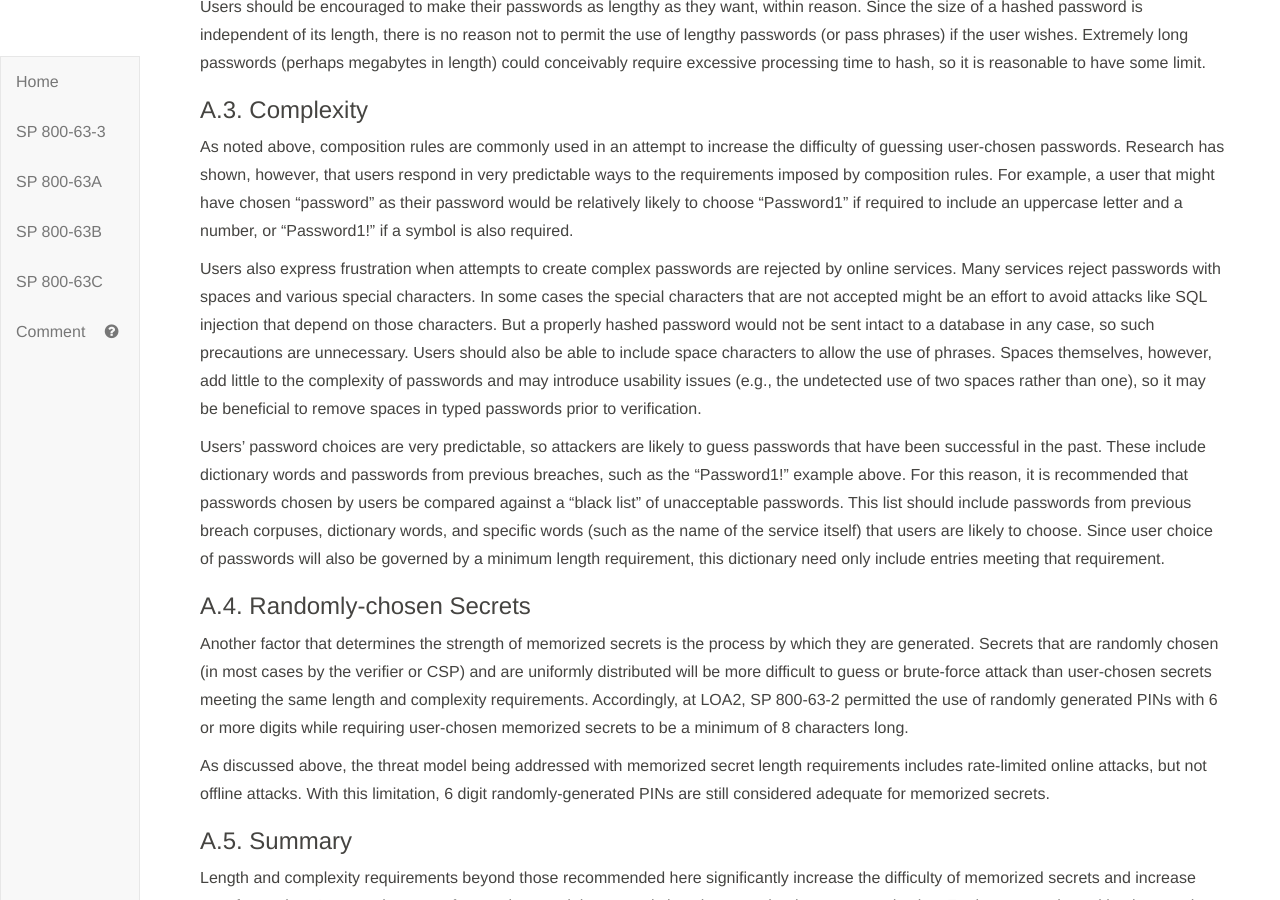
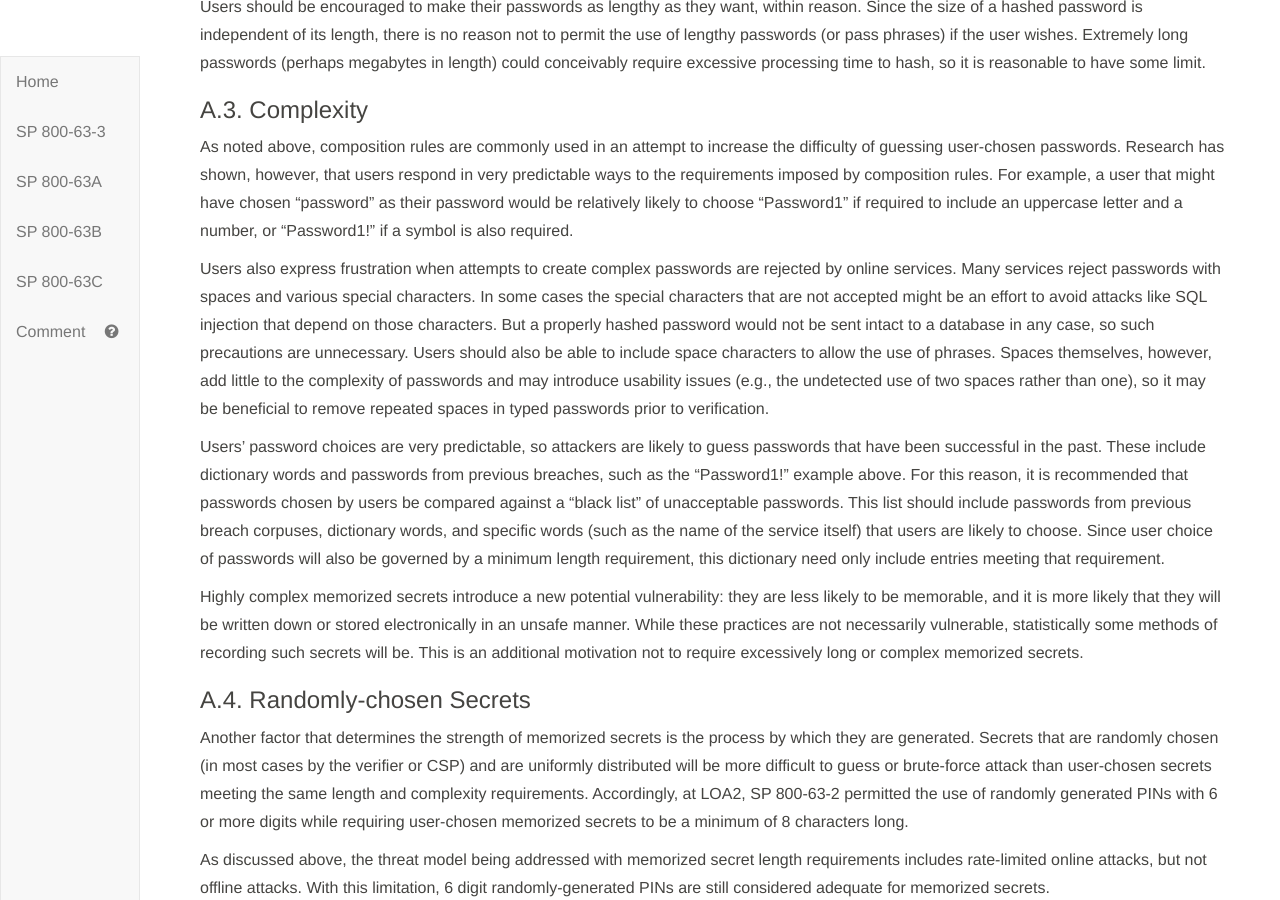
Before and after one commit to usnistgov/800-63-3, a Jekyll site: the page built from sp800-63b/appA_memorized.md, in a window 1280 px wide and 900 px high, scrolled down 1055 px. Built offline with Jekyll 4.4.1, drawn with Linux system fonts in a browser that asks for light colours; our own code applies the rules of GitHub Pages for plain Markdown files.

Commit message:
Note risk of disclosure of complex secrets. Closes #1160

```diff
--- a/sp800-63b/appA_memorized.md
+++ b/sp800-63b/appA_memorized.md
@@ -1,4 +1,4 @@
-<a name="appA"/>
+<a name="appA"></a>
 
 ## Appendix A: Strength of Memorized Secrets
 
@@ -28,9 +28,11 @@ Users should be encouraged to make their passwords as lengthy as they want, with
 
 As noted above, composition rules are commonly used in an attempt to increase the difficulty of guessing user-chosen passwords. Research has shown, however, that users respond in very predictable ways to the requirements imposed by composition rules. For example, a user that might have chosen "password" as their password would be relatively likely to choose "Password1" if required to include an uppercase letter and a number, or "Password1!" if a symbol is also required.
 
-Users also express frustration when attempts to create complex passwords are rejected by online services. Many services reject passwords with spaces and various special characters. In some cases the special characters that are not accepted might be an effort to avoid attacks like SQL injection that depend on those characters. But a properly hashed password would not be sent intact to a database in any case, so such precautions are unnecessary. Users should also be able to include space characters to allow the use of phrases. Spaces themselves, however, add little to the complexity of passwords and may introduce usability issues (e.g., the undetected use of two spaces rather than one), so it may be beneficial to remove spaces in typed passwords prior to verification.
+Users also express frustration when attempts to create complex passwords are rejected by online services. Many services reject passwords with spaces and various special characters. In some cases the special characters that are not accepted might be an effort to avoid attacks like SQL injection that depend on those characters. But a properly hashed password would not be sent intact to a database in any case, so such precautions are unnecessary. Users should also be able to include space characters to allow the use of phrases. Spaces themselves, however, add little to the complexity of passwords and may introduce usability issues (e.g., the undetected use of two spaces rather than one), so it may be beneficial to remove repeated spaces in typed passwords prior to verification.
 
 Users' password choices are very predictable, so attackers are likely to guess passwords that have been successful in the past. These include dictionary words and passwords from previous breaches, such as the "Password1!" example above. For this reason, it is recommended that passwords chosen by users be compared against a "black list" of unacceptable passwords. This list should include passwords from previous breach corpuses, dictionary words, and specific words (such as the name of the service itself) that users are likely to choose. Since user choice of passwords will also be governed by a minimum length requirement, this dictionary need only include entries meeting that requirement.
+
+Highly complex memorized secrets introduce a new potential vulnerability: they are less likely to be memorable, and it is more likely that they will be written down or stored electronically in an unsafe manner. While these practices are not necessarily vulnerable, statistically some methods of recording such secrets will be. This is an additional motivation not to require excessively long or complex memorized secrets.
 
 ### A.4. Randomly-chosen Secrets
 
```
